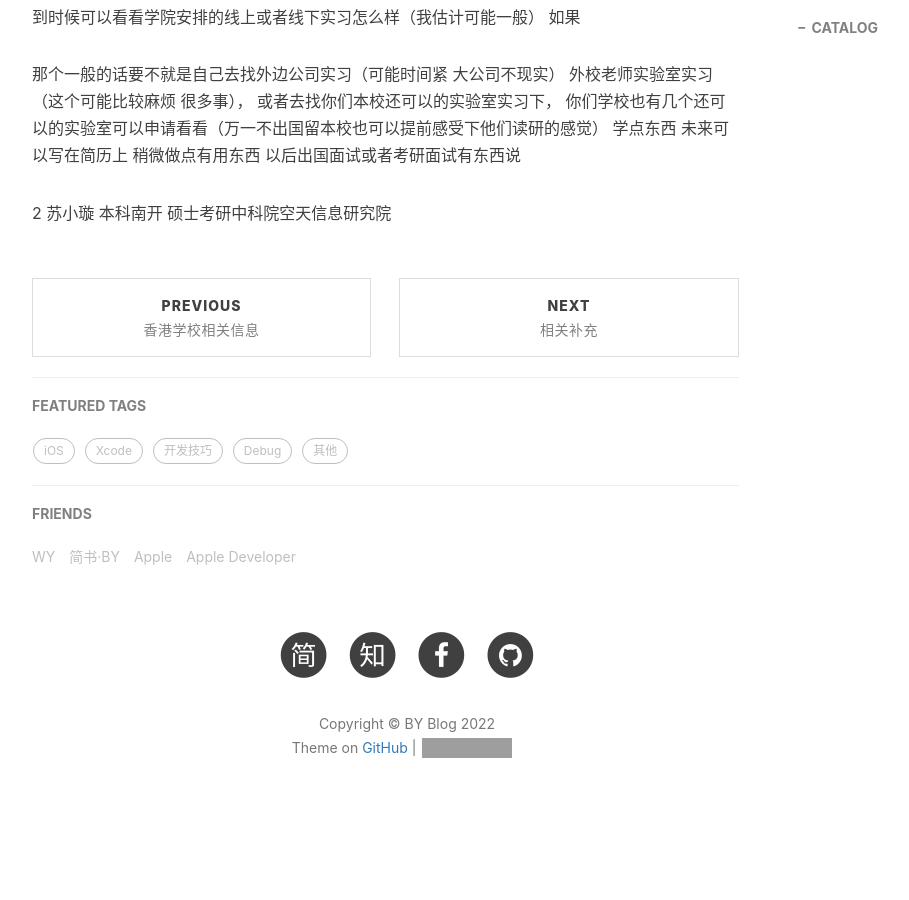
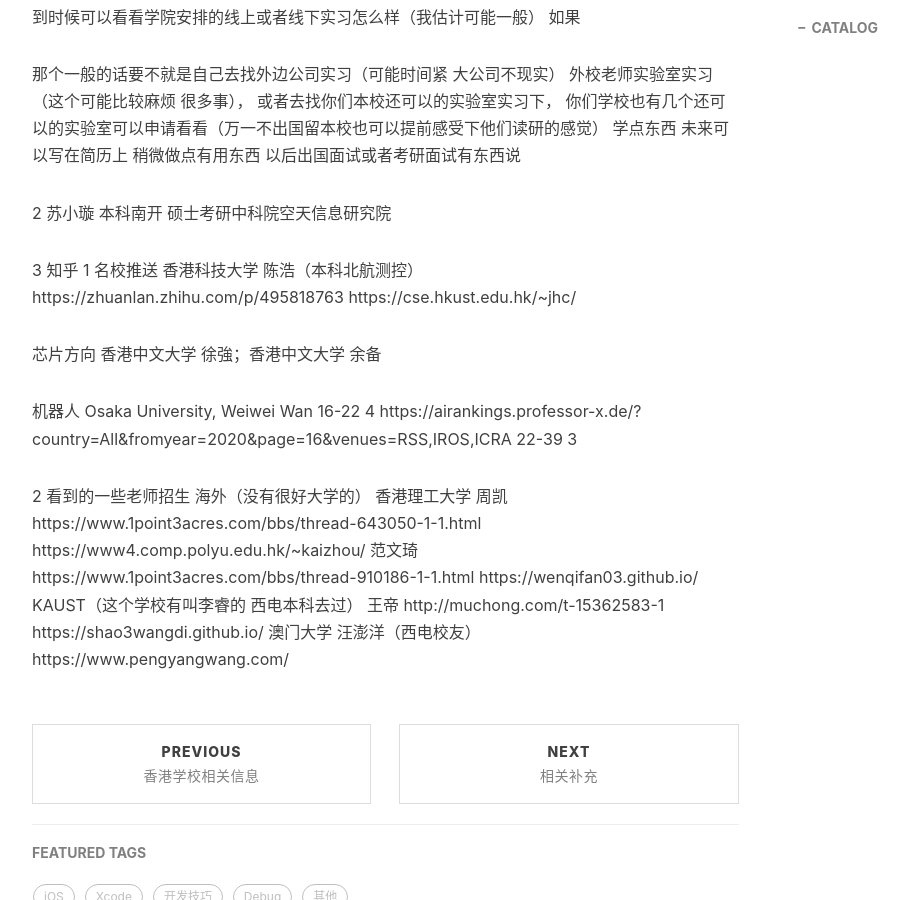
Before and after one commit to pengjiao123/pengjiao123.github.io, a Jekyll site: the page built from _posts/2022-06-18-实习相关.md, in a window 1280 px wide and 900 px high, scrolled down 626 px. Shown: the whole window, without its empty margins (233-1142 px from the left). Built offline with Jekyll 4.4.1, drawn with Linux system fonts in a browser that asks for light colours; nearby versions of some CDN libraries; comment, search, counter and statistics services are not loaded; before the commit the page ends 1478 px from its top, so only the background shows below that; grey boxes are pictures that could not be loaded.

Commit message:
Update 2022-06-18-实习相关.md

```diff
--- a/_posts/2022-06-18-实习相关.md
+++ b/_posts/2022-06-18-实习相关.md
@@ -20,3 +20,36 @@
 学点东西 未来可以写在简历上 稍微做点有用东西 以后出国面试或者考研面试有东西说
 
 2 苏小璇 本科南开  硕士考研中科院空天信息研究院
+
+
+3
+知乎
+1 名校推送
+香港科技大学
+陈浩（本科北航测控）
+https://zhuanlan.zhihu.com/p/495818763
+https://cse.hkust.edu.hk/~jhc/
+
+芯片方向 香港中文大学 徐強；香港中文大学 余备
+
+
+机器人 Osaka University,  Weiwei Wan
+16-22 4 https://airankings.professor-x.de/?country=All&fromyear=2020&page=16&venues=RSS,IROS,ICRA
+22-39 3
+
+
+2 看到的一些老师招生 海外（没有很好大学的）
+香港理工大学
+周凯
+https://www.1point3acres.com/bbs/thread-643050-1-1.html
+https://www4.comp.polyu.edu.hk/~kaizhou/
+范文琦
+https://www.1point3acres.com/bbs/thread-910186-1-1.html
+https://wenqifan03.github.io/
+KAUST（这个学校有叫李睿的 西电本科去过）
+王帝
+http://muchong.com/t-15362583-1
+https://shao3wangdi.github.io/
+澳门大学
+汪澎洋（西电校友）
+https://www.pengyangwang.com/
```
